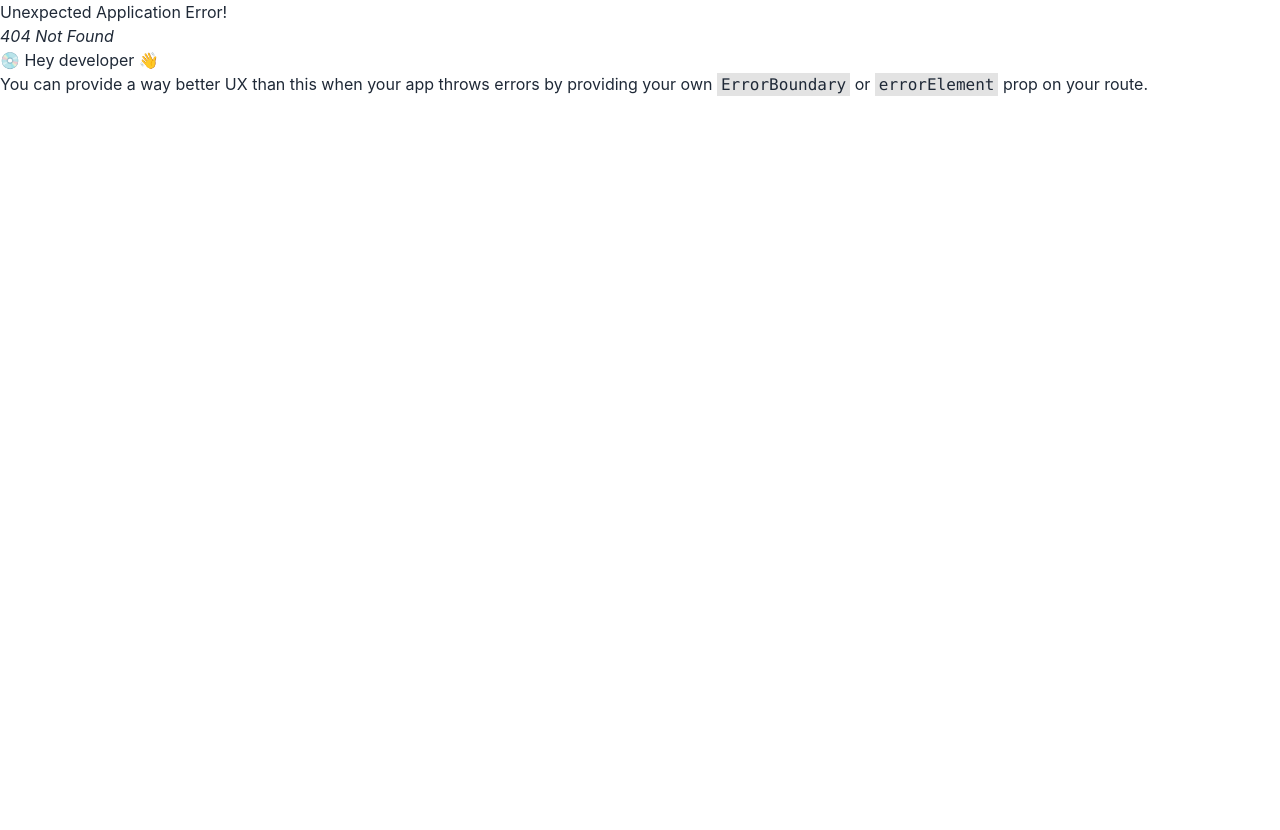
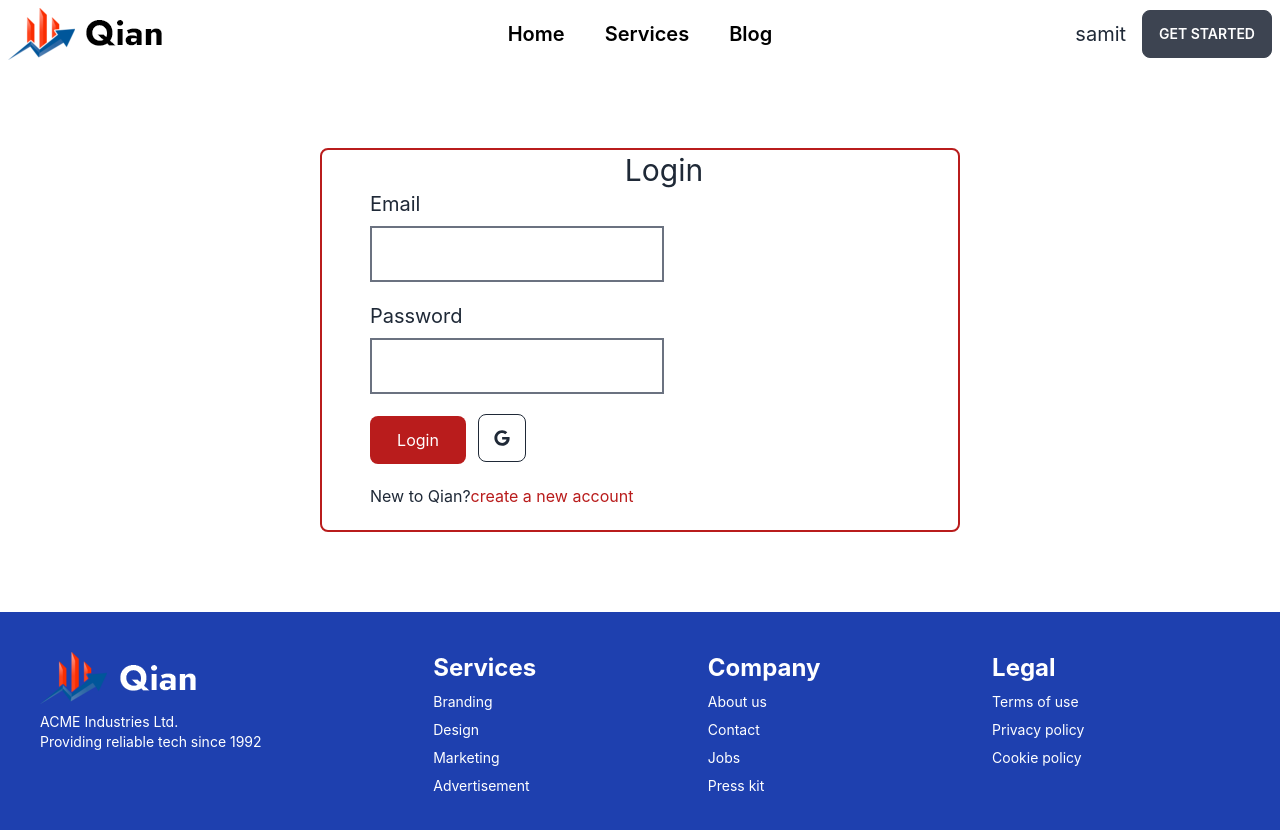
Before and after one commit to SamitMahadi/consaltent-review-client, a React (Create React App) app: page /login in a window 1280 px wide. Before the commit this address had no page. Shown: the top 830 px of the page. Before the commit the page ends 800 px from the top, so only its background shows below. Built offline with nearby package versions, Linux system fonts and the light colour scheme.

Commit message:
login done

```diff
--- a/package.json
+++ b/package.json
@@ -7,8 +7,10 @@
     "@testing-library/react": "^13.4.0",
     "@testing-library/user-event": "^13.5.0",
     "daisyui": "^2.38.1",
+    "firebase": "^9.13.0",
     "react": "^18.2.0",
     "react-dom": "^18.2.0",
+    "react-icons": "^4.6.0",
     "react-router-dom": "^6.4.3",
     "react-scripts": "5.0.1",
     "web-vitals": "^2.1.4"
--- /dev/null
+++ b/src/Contexts/AuthProvider/AuthProvider.js
@@ -0,0 +1,26 @@
+import React, { createContext } from 'react';
+import {getAuth, signInWithPopup} from 'firebase/auth'
+import app from '../../Firebase/Firebase.config';
+
+
+export const AuthContext = createContext();
+const auth = getAuth(app)
+
+const AuthProvider = ({children}) => {
+    const user ={displayName:'samit'}
+
+    const providerLogin = (provider)=>{
+        return signInWithPopup(auth,provider)
+    }
+
+
+    const authInfo ={user,providerLogin}
+
+    return (
+        <AuthContext.Provider value={authInfo}>
+            {children}
+        </AuthContext.Provider>
+    );
+};
+
+export default AuthProvider;
--- /dev/null
+++ b/src/Firebase/Firebase.config.js
@@ -0,0 +1,19 @@
+// Import the functions you need from the SDKs you need
+import { initializeApp } from "firebase/app";
+// TODO: Add SDKs for Firebase products that you want to use
+// https://firebase.google.com/docs/web/setup#available-libraries
+
+// Your web app's Firebase configuration
+const firebaseConfig = {
+  apiKey: "AIzaSyDea-RZc5wTXvcyLSJjiAw93LY7O7xNlOg",
+  authDomain: "reveiw-consaltent.firebaseapp.com",
+  projectId: "reveiw-consaltent",
+  storageBucket: "reveiw-consaltent.appspot.com",
+  messagingSenderId: "228086052818",
+  appId: "1:228086052818:web:c97565e9edfb79fef37a0b"
+};
+
+// Initialize Firebase
+const app = initializeApp(firebaseConfig);
+
+export default app;
--- /dev/null
+++ b/src/Pages/Login/Login.js
@@ -0,0 +1,31 @@
+import React from 'react';
+import { Link } from 'react-router-dom';
+import {FaGoogle} from 'react-icons/fa'
+
+const Login = () => {
+    return (
+        <div className='mt-20 mb-20'>
+            <div className='form-container w-1/2 h-96 bg-white border-2 border-red-700 rounded-lg	m-auto pl-12 max-h-screen'>
+                <h2 className='form-title text-3xl font-normal leading-10 text-center'>Login</h2>
+                <form>
+                    <div className="form-control mb-5">
+                        <label className='block font-normal text-xl mb-2' htmlFor="email">Email</label>
+                        <input className='w-1/2 h-14 text-2xl pl-3 border-2 border-gray-500' type="email" name='email' required />
+                    </div>
+
+                    <div className="form-control mb-5">
+                        <label className='block font-normal text-xl mb-2' htmlFor="password">Password</label>
+                        <input className='w-1/2 h-14 text-2xl pl-3 border-2 border-gray-500' type="password" name='password' required />
+                    </div>
+                    <input className='btn-submit w-24 h-12 bg-red-700 rounded-lg font-normal leading-10 text-white ' type="submit" name="" id="" value='Login' />
+                    <button className="btn btn-square btn-outline ml-3 ">
+                    <FaGoogle className='w-4 h-4'></FaGoogle>   <path strokeLinecap="round" strokeLinejoin="round" strokeWidth="2" d="M6 18L18 6M6 6l12 12" />
+                    </button>
+                </form>
+                <p className='pt-5'>New to Qian?<Link className='text-red-700' to=''>create a new account</Link></p>
+            </div>
+        </div>
+    );
+};
+
+export default Login;
--- a/src/Pages/Shared/Header/Header.js
+++ b/src/Pages/Shared/Header/Header.js
@@ -1,14 +1,17 @@
-import React from 'react';
+import React, { useContext } from 'react';
 import { Link } from 'react-router-dom';
 import logo from '../../../Assets/logo/logo.png'
+import { AuthContext } from '../../../Contexts/AuthProvider/AuthProvider';
 
 const Header = () => {
 
     const menuItems = <>
-       <Link className='text-black decoration-none text-xl font-semibold px-5' to='/'>Home</Link>
-       <Link className='text-black decoration-none text-xl font-semibold px-5' to='/'>Services</Link>
-       <Link className='text-black decoration-none text-xl font-semibold px-5' to='/'>Blog</Link>
+        <Link className='text-black decoration-none text-xl font-semibold px-5' to='/'>Home</Link>
+        <Link className='text-black decoration-none text-xl font-semibold px-5' to='/'>Services</Link>
+        <Link className='text-black decoration-none text-xl font-semibold px-5' to='/'>Blog</Link>
     </>
+
+    const { user } = useContext(AuthContext)
 
     return (
         <div className="navbar bg-base-100">
@@ -18,11 +21,11 @@ const Header = () => {
                         <svg xmlns="http://www.w3.org/2000/svg" className="h-5 w-5" fill="none" viewBox="0 0 24 24" stroke="currentColor"><path strokeLinecap="round" strokeLinejoin="round" strokeWidth="2" d="M4 6h16M4 12h8m-8 6h16" /></svg>
                     </label>
                     <ul tabIndex={0} className="menu menu-compact dropdown-content mt-3 p-2 shadow bg-base-100 rounded-box w-52">
-                      {menuItems}
+                        {menuItems}
                     </ul>
                 </div>
                 <Link>
-                <img src={logo} alt="" />
+                    <img src={logo} alt="" />
                 </Link>
             </div>
             <div className="navbar-center hidden lg:flex">
@@ -31,8 +34,11 @@ const Header = () => {
                 </ul>
             </div>
             <div className="navbar-end">
+                <h1 className='text-xl mr-4'>{user?.displayName}</h1>
                 <a className="btn">Get started</a>
+
             </div>
+
         </div>
     );
 };
--- a/src/Router/Routes/Routes.js
+++ b/src/Router/Routes/Routes.js
@@ -1,6 +1,7 @@
 import React from "react";
 import Main from '../../Layout/Main';
 import Home from '../../Pages/Home/Home/Home';
+import Login from "../../Pages/Login/Login";
 const { createBrowserRouter } = require("react-router-dom");
 const router =createBrowserRouter([
     {
@@ -10,6 +11,10 @@ const router =createBrowserRouter([
             {
                 path:'/',
                 element: <Home></Home>
+            },
+            {
+                path:'/login',
+                element: <Login></Login>
             }
         ]
     }
--- a/src/index.js
+++ b/src/index.js
@@ -3,11 +3,15 @@ import ReactDOM from 'react-dom/client';
 import './index.css';
 import App from './App';
 import reportWebVitals from './reportWebVitals';
+import AuthProvider from './Contexts/AuthProvider/AuthProvider';
 
 const root = ReactDOM.createRoot(document.getElementById('root'));
 root.render(
   <React.StrictMode>
-    <App />
+    <AuthProvider>
+      <App />
+    </AuthProvider>
+
   </React.StrictMode>
 );
 
```
Also changed, not shown: 1 other file (tests, documents, lock files or other folders).
